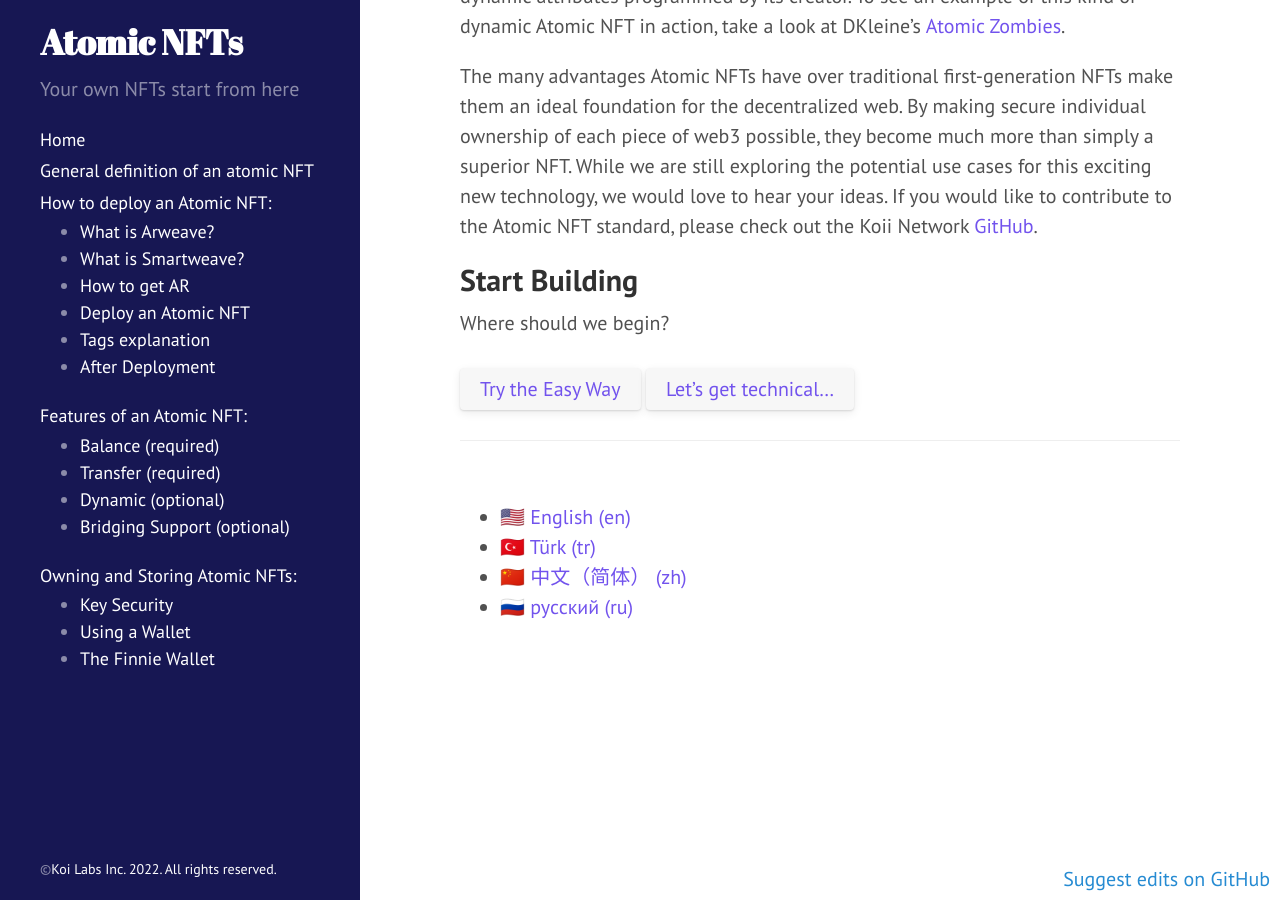
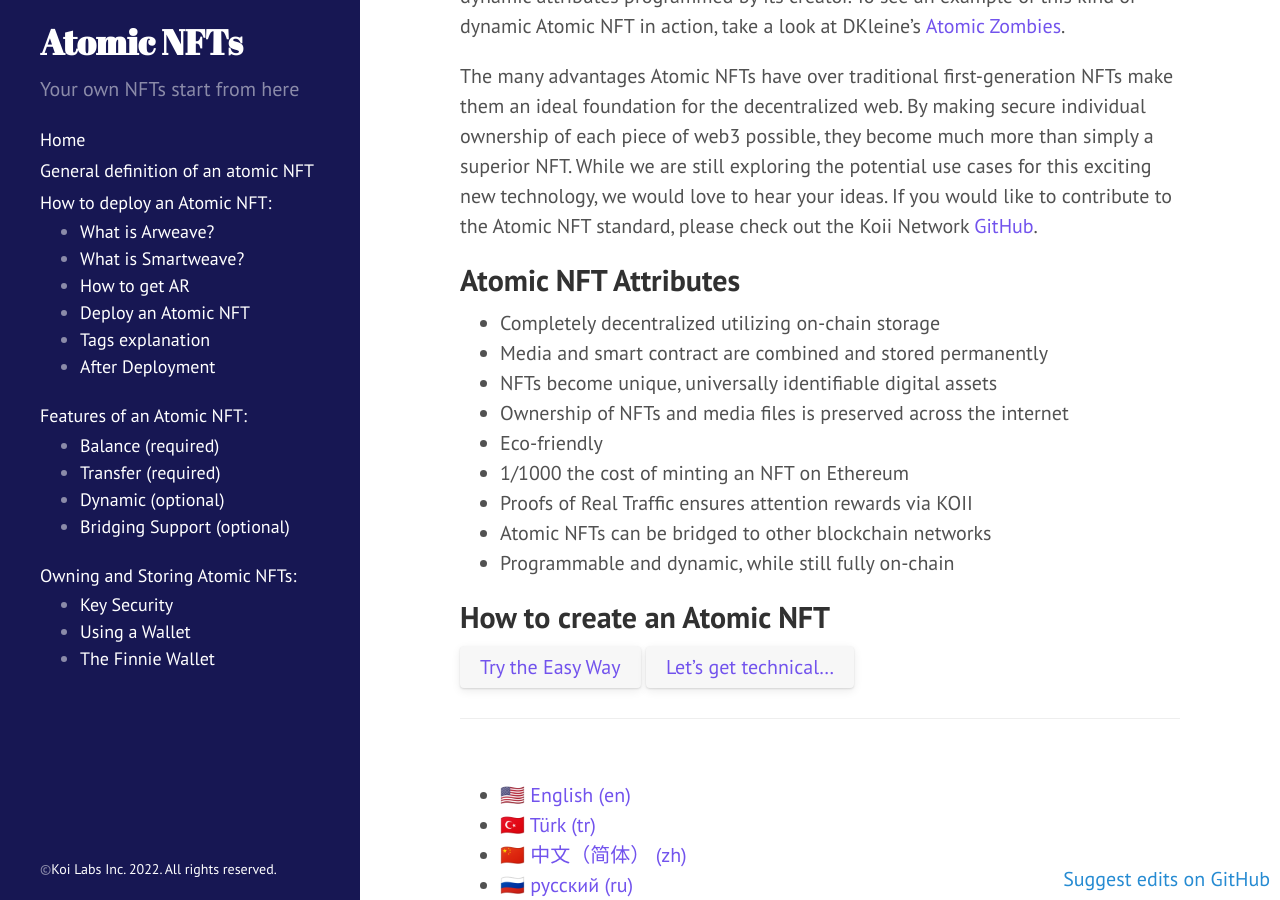
Before and after one commit to atomic-nfts/site, a Jekyll site: the page built from en/index.md, in a window 1280 px wide and 900 px high, scrolled down 1411 px. Built offline with Jekyll 4.4.1, drawn with Linux system fonts in a browser that asks for light colours; nearby versions of some CDN libraries.

Commit message:
update home section

```diff
--- a/en/index.md
+++ b/en/index.md
@@ -24,11 +24,20 @@
 
 The many advantages Atomic NFTs have over traditional first-generation NFTs make them an ideal foundation for the decentralized web. By making secure individual ownership of each piece of web3 possible, they become much more than simply a superior NFT. While we are still exploring the potential use cases for this exciting new technology, we would love to hear your ideas. If you would like to contribute to the Atomic NFT standard, please check out the Koii Network [GitHub](https://github.com/koii-network/){: target=" \_blank"}.
 
-## Start Building
+## Atomic NFT Attributes
 
-Where should we begin?
-<br>
-<br>
+- Completely decentralized utilizing on-chain storage
+- Media and smart contract are combined and stored permanently
+- NFTs become unique, universally identifiable digital assets
+- Ownership of NFTs and media files is preserved across the internet
+- Eco-friendly
+- 1/1000 the cost of minting an NFT on Ethereum
+- Proofs of Real Traffic ensures attention rewards via KOII
+- Atomic NFTs can be bridged to other blockchain networks
+- Programmable and dynamic, while still fully on-chain
+
+## How to create an Atomic NFT
+
 [Try the Easy Way](https://chrome.google.com/webstore/detail/finnie/cjmkndjhnagcfbpiemnkdpomccnjblmj){: .btn .btn-primary .fs-5 .mb-4 .mb-md-0 .mr-2 target="\_blank" } [Let's get technical...](/en/General-definition-of-an-atomic-NFT/){: .btn .fs-5 .mb-4 .mb-md-0}
 
 ---
```
